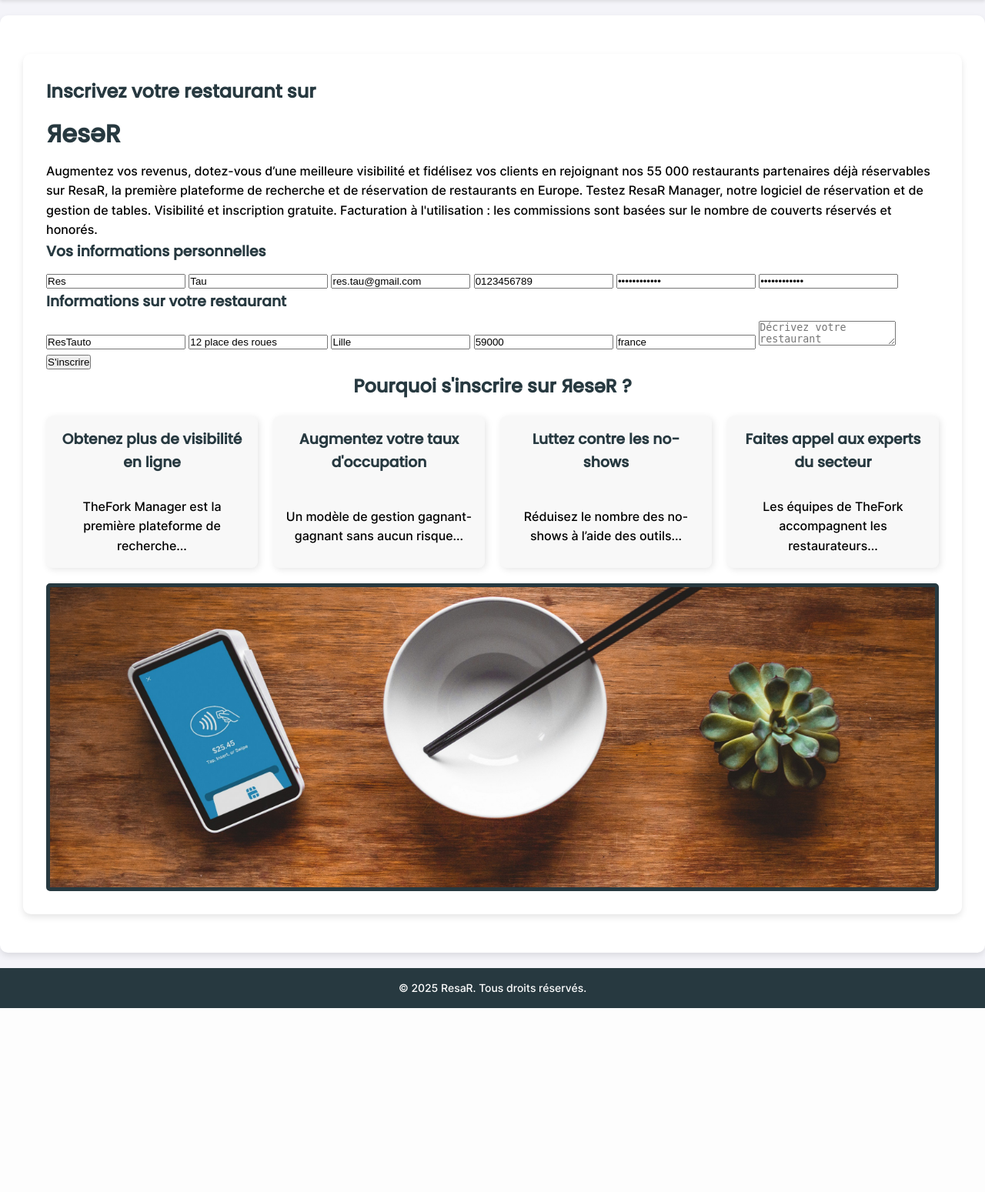
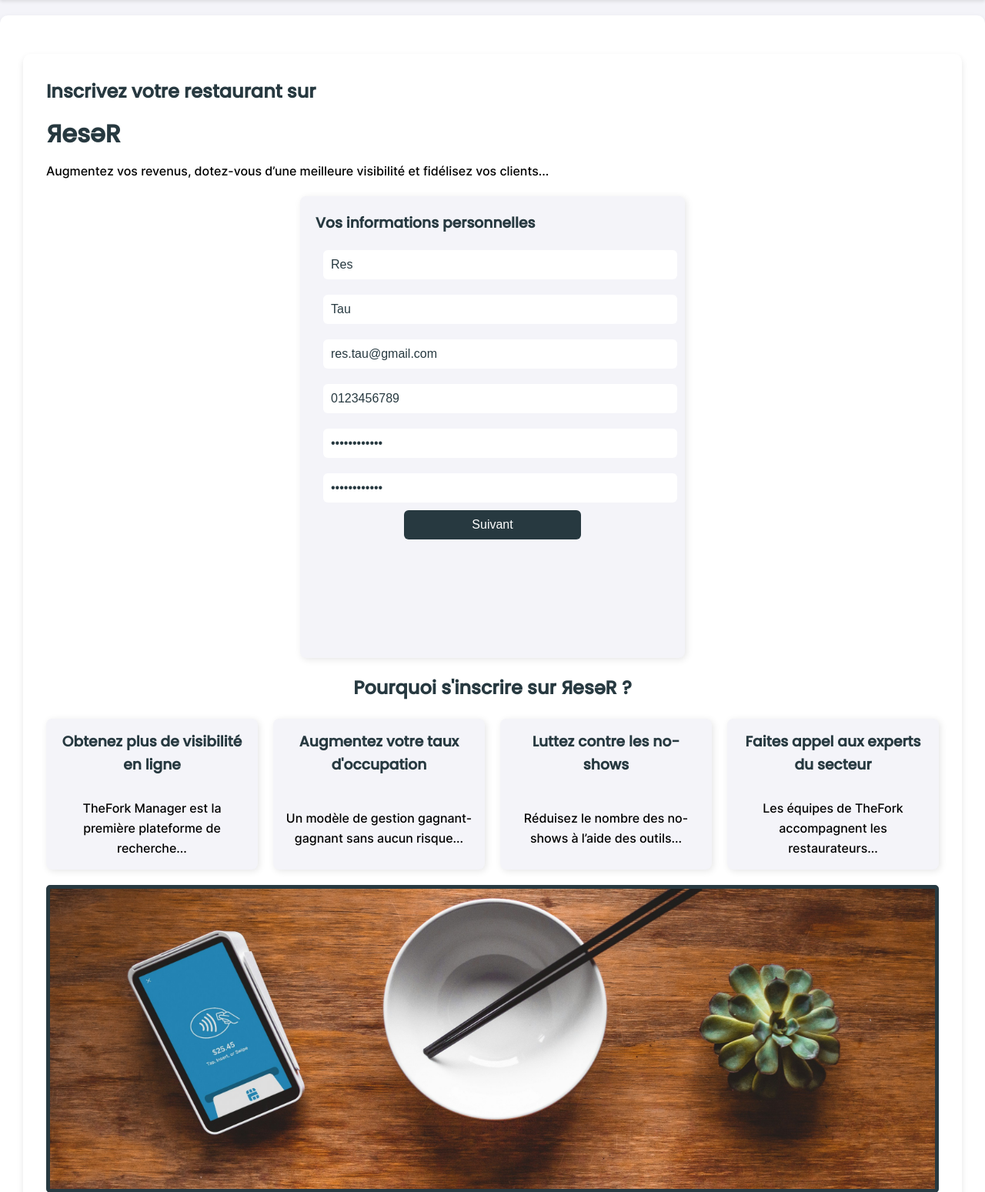
Before and after one commit to PBerenger/ResaR-DWWM, a PHP site: page /App/Views/Register/registerRestaurant_view.php?page=home in a window 1280 px wide. Shown: the part 88-1637 px from the top of the page at 77% size. Before the commit the page ends 1398 px from the top, so only its background shows below. Run offline with PHP 8.4, Linux system fonts and the light colour scheme; tables that the repository leaves empty or names only in its code hold one stand-in row (values such as "Sample post"); style sheets or scripts are compiled from the project's sources.

Commit message:
maj2-270225

```diff
--- a/Resar-project/www/App/Controllers/Restaurants/Read.class.php
+++ b/Resar-project/www/App/Controllers/Restaurants/ReadRestaurant.class.php
@@ -5,7 +5,7 @@ namespace App\Controllers\Restaurants;
 use App\Config\DbConnect;
 use App\Models\{User, Restaurant};
 
-class Read
+class ReadRestaurant
 {
     public function execute(array $postData)
     {
@@ -23,10 +23,8 @@ class Read
         if (!empty($_SESSION["USER_ID"])) {
             $user = new User($pdo);
             $user->findUserById($_SESSION["USER_ID"]);
-            $userAdmin = $user->isAdmin();
+            // $userAdmin = $user->isAdmin();
         }
-
-        // Inclure la vue en passant les variables
         require __DIR__ . "/../../Views/Restaurants/restaurants_view.php";
     }
 }
--- a/Resar-project/www/App/Views/Register/registerRestaurant_view.php
+++ b/Resar-project/www/App/Views/Register/registerRestaurant_view.php
@@ -5,8 +5,7 @@
         <div class="rrestaurant-présentation">
             <h2>Inscrivez votre restaurant sur</h2>
             <h1><span class="miroir-h">R</span>es<span class="miroir-xy">e</span>R</h1>
-
-            <p>Augmentez vos revenus, dotez-vous d’une meilleure visibilité et fidélisez vos clients en rejoignant nos 55 000 restaurants partenaires déjà réservables sur ResaR, la première plateforme de recherche et de réservation de restaurants en Europe. Testez ResaR Manager, notre logiciel de réservation et de gestion de tables. Visibilité et inscription gratuite. Facturation à l'utilisation : les commissions sont basées sur le nombre de couverts réservés et honorés.</p>
+            <p>Augmentez vos revenus, dotez-vous d’une meilleure visibilité et fidélisez vos clients...</p>
         </div>
 
         <form method="POST" action="?page=register-restaurant">
@@ -19,6 +18,9 @@
                 <input type="tel" name="telephone" pattern="[0-9]{10}" maxlength="10" placeholder="Votre téléphone" value="0123456789" required>
                 <input type="password" name="password" placeholder="Mot de passe" value="Password@456" required>
                 <input type="password" name="passwordRepeat" placeholder="Confirmation du mot de passe" value="Password@456" required>
+                <div class="button-container">
+                    <button type="button" class="next-btn" onclick="showSection('restaurant')">Suivant</button>
+                </div>
             </div>
 
             <!-- Section Informations Restaurant -->
@@ -31,11 +33,12 @@
                 <input type="text" name="country" placeholder="Pays" value="france" required>
                 <input type="hidden" name="role" value="3">
                 <textarea name="description" placeholder="Décrivez votre restaurant"></textarea>
+                <div class="button-container">
+                    <button type="submit" class='submitRestaurant' name="userSubmit">S'inscrire</button>
+                    <button type="button" class="prev-btn" onclick="showSection('personnel')">Précédent</button>
+                </div>
             </div>
-
-            <button type="submit" name="userSubmit">S'inscrire</button>
         </form>
-
     </div>
 
     <div id="rrestaurant-mid" class="rrestaurant-mid">
@@ -69,7 +72,8 @@
         <div class="rrestaurant-img-background"></div>
     </div>
 </main>
-<script src="public/js/script.js"></script>
+
+<script src="./scripts/registerRestaurant.js"></script>
 
 <?php
 $content = ob_get_clean();
--- a/Resar-project/www/App/Views/layout.php
+++ b/Resar-project/www/App/Views/layout.php
@@ -39,9 +39,9 @@
                     <?php elseif (isset($_SESSION['role']) && $_SESSION['role'] === 'admin'): ?>
                         <button id="btn-general" onclick="window.location.href='?page=admin'" title="Administration">Administration</button>
                     <?php elseif (isset($_SESSION['role']) && $_SESSION['role'] === 'client'): ?>
-                        <button id="btn-general" onclick="window.location.href='?page=myProfil'" title="Profil">Profil</button>
+                        <button id="btn-general" onclick="window.location.href='?page=profil-user'" title="Profil Utilisateur">Profil</button>
                     <?php elseif (isset($_SESSION['role']) && $_SESSION['role'] === 'owner'): ?>
-                        <button id="btn-general" onclick="window.location.href='?page=myRestaurant'" title="Mon restaurant">Mon restaurant</button>
+                        <button id="btn-general" onclick="window.location.href='?page=myRestaurant'" title="Profil Restaurateur">Mon restaurant</button>
                     <?php endif; ?>
                 </li>
                 <?php if (isset($_SESSION['user_id'])): ?>
--- a/Resar-project/www/Public/css/registerRestaurant.css
+++ b/Resar-project/www/Public/css/registerRestaurant.css
@@ -1,3 +1,95 @@
+.rrestaurant-top form {
+  padding: 20px;
+}
+.rrestaurant-top form .section-personnel,
+.rrestaurant-top form .section-restaurant {
+  width: 100%;
+  max-width: 500px;
+  height: 600px;
+  margin: 0 auto;
+  padding: 20px;
+  background-color: var(--primary-background);
+  border-radius: 8px;
+  box-shadow: 2px 2px 10px rgba(0, 0, 0, 0.1);
+  display: none;
+  display: flex;
+  flex-direction: column;
+  gap: 20px;
+}
+.rrestaurant-top form .section-personnel input,
+.rrestaurant-top form .section-restaurant input {
+  width: 100%;
+  padding: 10px;
+  border: none;
+  border-radius: 6px;
+  background-color: none;
+  color: var(--primary-color);
+  font-size: 16px;
+  margin: 10px;
+}
+.rrestaurant-top form .section-personnel .section-personnel,
+.rrestaurant-top form .section-restaurant .section-personnel {
+  display: block;
+}
+.rrestaurant-top form .section-personnel .button-container,
+.rrestaurant-top form .section-restaurant .button-container {
+  display: flex;
+  flex-direction: column;
+  justify-content: center;
+  gap: 10px;
+  width: 100%;
+}
+.rrestaurant-top form .section-personnel textarea,
+.rrestaurant-top form .section-restaurant textarea {
+  padding: 12px;
+  border: 2px solid var(--primary-color);
+  border-radius: 8px;
+  background-color: var(--secondary-background);
+  color: var(--primary-color);
+  font-size: 16px;
+  font-family: Arial, sans-serif;
+  resize: vertical;
+  min-height: 100px;
+  max-height: 300px;
+  width: 100%;
+  margin-bottom: 10px;
+  transition: all 0.3s ease;
+}
+.rrestaurant-top form .section-personnel textarea:focus,
+.rrestaurant-top form .section-restaurant textarea:focus {
+  border-color: var(--tertiary-color);
+  background-color: var(--tertiary-background);
+  outline: none;
+}
+.rrestaurant-top form .next-btn,
+.rrestaurant-top form .prev-btn,
+.rrestaurant-top form .submitRestaurant {
+  padding: 10px;
+  width: 50%;
+  margin: 0 auto;
+  border: none;
+  border-radius: 6px;
+  background-color: var(--primary-color);
+  color: var(--third-color);
+  font-size: 16px;
+  cursor: pointer;
+}
+.rrestaurant-top form .next-btn:hover,
+.rrestaurant-top form .prev-btn:hover,
+.rrestaurant-top form .submitRestaurant:hover {
+  background-color: var(--secondary-color);
+}
+@media (max-width: 768px) {
+  .section-personnel,
+  .section-restaurant {
+    width: 100%;
+    max-width: none;
+  }
+  input,
+  .submitRestaurant {
+    font-size: 14px;
+  }
+}
 .rrestaurant-bot .rrestaurant-img-background {
   margin-top: 20px;
   background-image: url('/assets/img/table1.jpg');
@@ -21,18 +113,16 @@
   gap: 20px;
   justify-content: center;
   flex-wrap: nowrap;
-  /* Empêche le retour à la ligne */
 }
 .rrestaurant-mid .reason1,
 .rrestaurant-mid .reason2,
 .rrestaurant-mid .reason3,
 .rrestaurant-mid .reason4 {
   flex: 1;
-  /* Chaque bloc prend une part égale de l'espace */
   min-width: 250px;
   max-width: 300px;
   text-align: left;
-  background-color: #f8f8f8;
+  background-color: var(--primary-background);
   padding: 15px;
   border-radius: 8px;
   box-shadow: 2px 2px 10px rgba(0, 0, 0, 0.1);
--- a/Resar-project/www/Public/css/registerRestaurant.less
+++ b/Resar-project/www/Public/css/registerRestaurant.less
@@ -1,3 +1,104 @@
+.rrestaurant-top {
+    form {
+        padding: 20px;
+
+        .section-personnel,
+        .section-restaurant {
+            width: 100%;
+            max-width: 500px;
+            height: 600px;
+            margin: 0 auto;
+            padding: 20px;
+            background-color: var(--primary-background);
+            border-radius: 8px;
+            box-shadow: 2px 2px 10px rgba(0, 0, 0, 0.1);
+            display: none;
+            display: flex;
+            flex-direction: column;
+            gap: 20px;
+
+            input {
+                width: 100%;
+                padding: 10px;
+                border: none;
+                border-radius: 6px;
+                background-color: none;
+                color: var(--primary-color);
+                font-size: 16px;
+                margin: 10px;
+            }
+
+            .section-personnel {
+                display: block;
+            }
+
+            .button-container {
+                display: flex;
+                flex-direction: column;
+                justify-content: center;  // Centrer horizontalement
+                gap: 10px;  // Espacement entre les boutons
+                width: 100%;
+            }
+
+            textarea {
+                padding: 12px;
+                border: 2px solid var(--primary-color);   // Bordure colorée
+                border-radius: 8px;  // Coins arrondis
+                background-color: var(--secondary-background); // Arrière-plan personnalisé
+                color: var(--primary-color);  // Couleur du texte
+                font-size: 16px;  // Taille du texte
+                font-family: Arial, sans-serif;  // Police personnalisée
+                resize: vertical;  // Permet de redimensionner verticalement (enlever si tu ne veux pas de redimensionnement)
+                min-height: 100px; // Hauteur minimale
+                max-height: 300px;  // Hauteur maximale
+                width: 100%;  // Prendre toute la largeur du conteneur
+                margin-bottom: 10px;  // Espacement sous le textarea
+                transition: all 0.3s ease;  // Animation pour un effet de transition
+            }
+
+            textarea:focus {
+                border-color: var(--tertiary-color);  // Changer la bordure au focus
+                background-color: var(--tertiary-background); // Changer l'arrière-plan au focus
+                outline: none;  // Enlever l'outline par défaut
+            }
+        }
+
+        .next-btn,
+        .prev-btn,
+        .submitRestaurant {
+            padding: 10px;
+            width: 50%;
+            margin: 0 auto; // Centrer le bouton
+            border: none;
+            border-radius: 6px;
+            background-color: var(--primary-color);
+            color: var(--third-color);
+            font-size: 16px;
+            cursor: pointer;
+
+            &:hover {
+                background-color: var(--secondary-color);
+            }
+        }
+    }
+}
+
+@media (max-width: 768px) {
+    .section-personnel,
+    .section-restaurant {
+        width: 100%;
+        max-width: none;  // Laisse la section prendre toute la largeur
+    }
+
+    input,
+    .submitRestaurant {
+        font-size: 14px;  // Réduire la taille des champs et du bouton sur mobile
+    }
+}
+
+
+//----------------------------------------------
+
 .rrestaurant-bot {
     .rrestaurant-img-background {
         margin-top: 20px;
@@ -24,15 +125,18 @@
         display: flex;
         gap: 20px;
         justify-content: center;
-        flex-wrap: nowrap; /* Empêche le retour à la ligne */
+        flex-wrap: nowrap;
     }
 
-    .reason1, .reason2, .reason3, .reason4 {
-        flex: 1; /* Chaque bloc prend une part égale de l'espace */
+    .reason1,
+    .reason2,
+    .reason3,
+    .reason4 {
+        flex: 1;
         min-width: 250px;
         max-width: 300px;
         text-align: left;
-        background-color: #f8f8f8;
+        background-color: var(--primary-background);
         padding: 15px;
         border-radius: 8px;
         box-shadow: 2px 2px 10px rgba(0, 0, 0, 0.1);
@@ -45,16 +149,26 @@
 
 @media (max-width: 1024px) {
     .reasons-container {
-        flex-wrap: wrap; /* Permet le retour à la ligne sur petits écrans */
+        flex-wrap: wrap;
+        /* Permet le retour à la ligne sur petits écrans */
     }
 
-    .reason1, .reason2, .reason3, .reason4 {
-        width: 50%; /* Deux par ligne sur écrans plus petits */
+    .reason1,
+    .reason2,
+    .reason3,
+    .reason4 {
+        width: 50%;
+        /* Deux par ligne sur écrans plus petits */
     }
 }
 
 @media (max-width: 600px) {
-    .reason1, .reason2, .reason3, .reason4 {
-        width: 100%; /* Une seule colonne sur mobile */
+
+    .reason1,
+    .reason2,
+    .reason3,
+    .reason4 {
+        width: 100%;
+        /* Une seule colonne sur mobile */
     }
 }
--- /dev/null
+++ b/Resar-project/www/Public/scripts/registerRestaurant.js
@@ -0,0 +1,20 @@
+function showSection(section) {
+    const personnelSection = document.querySelector('.section-personnel');
+    const restaurantSection = document.querySelector('.section-restaurant');
+
+    // Cache les deux sections par défaut
+    personnelSection.style.display = 'none';
+    restaurantSection.style.display = 'none';
+
+    // Affiche la section correspondante en fonction de la valeur de 'section'
+    if (section === 'restaurant') {
+        restaurantSection.style.display = 'block';
+    } else {
+        personnelSection.style.display = 'block';
+    }
+}
+
+// Appelle showSection pour afficher la section "personnel" au chargement de la page
+window.onload = function () {
+    showSection('personnel');
+};
```
Also changed, not shown: Resar-project/www/App/Controllers/User/ReadUser.class.php (added, +30 -0 lines), Resar-project/www/App/Controllers/User/deleteUser.class.php (added, +14 -0 lines), Resar-project/www/App/Controllers/User/updateUser.class.php (added, +36 -0 lines), Resar-project/www/App/Views/Profils/profilUser_view.php (added, +23 -0 lines), Resar-project/www/Public/index.php (+10 -4 lines), Resar-project/www/Public/scripts/registerUser.js (deleted), Resar-project/www/Public/scripts/restaurants.js (deleted).
